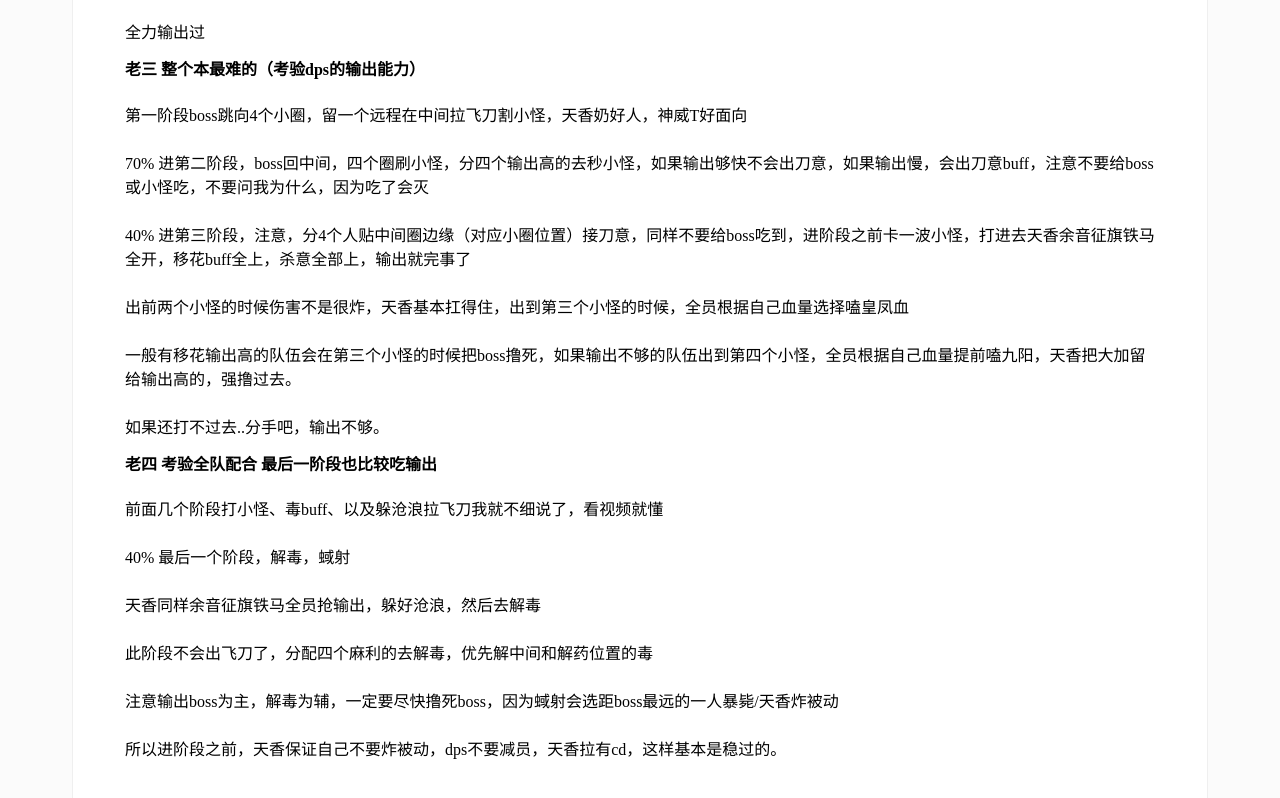
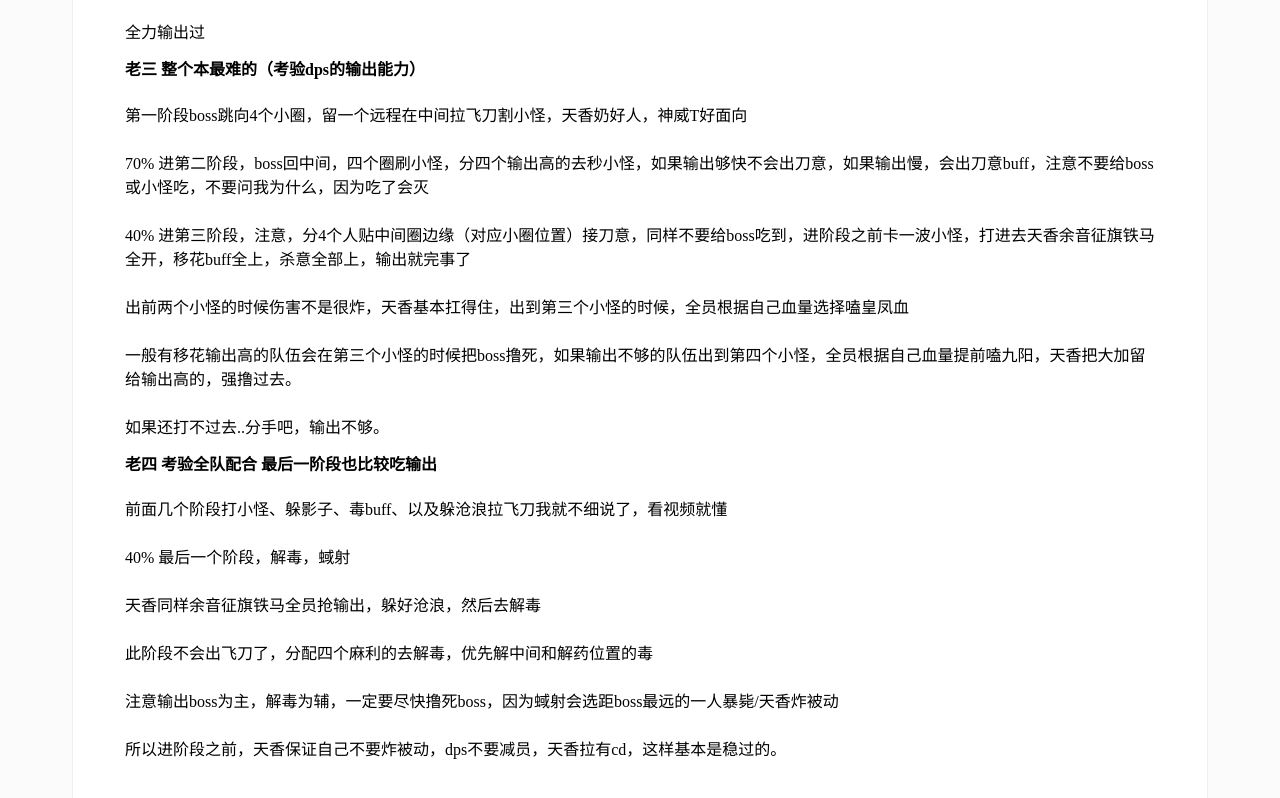
Before and after one commit to TonyShuai/TonyShuai.github.io, a plain HTML site: page fuben/detail/115.html in a window 1280 px wide. Shown: the part 2818-3616 px from the top of the page. Drawn offline with Linux system fonts and the light colour scheme.

Commit message:
Update 115.html

```diff
--- a/fuben/detail/115.html
+++ b/fuben/detail/115.html
@@ -85,7 +85,7 @@
 
             <strong>老四 考验全队配合 最后一阶段也比较吃输出</strong>
 
-            <p>前面几个阶段打小怪、毒buff、以及躲沧浪拉飞刀我就不细说了，看视频就懂</p>
+            <p>前面几个阶段打小怪、躲影子、毒buff、以及躲沧浪拉飞刀我就不细说了，看视频就懂</p>
 
             <p>40% 最后一个阶段，解毒，蜮射</p>
 
```
